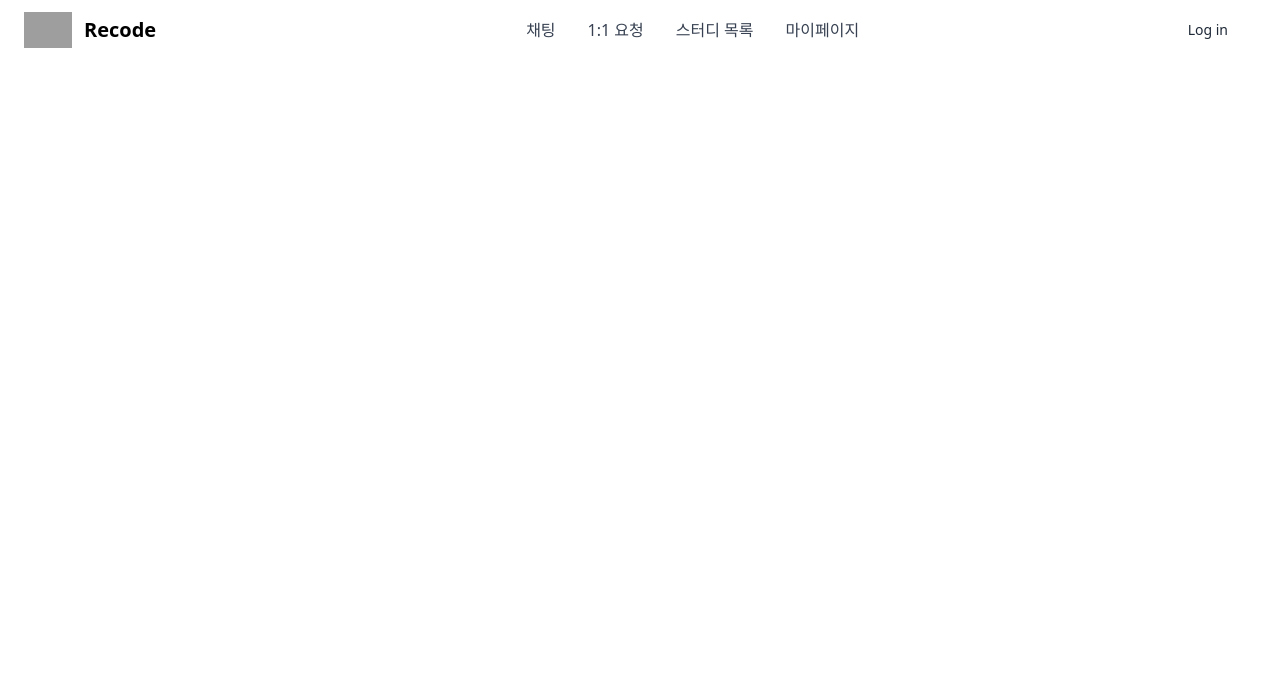
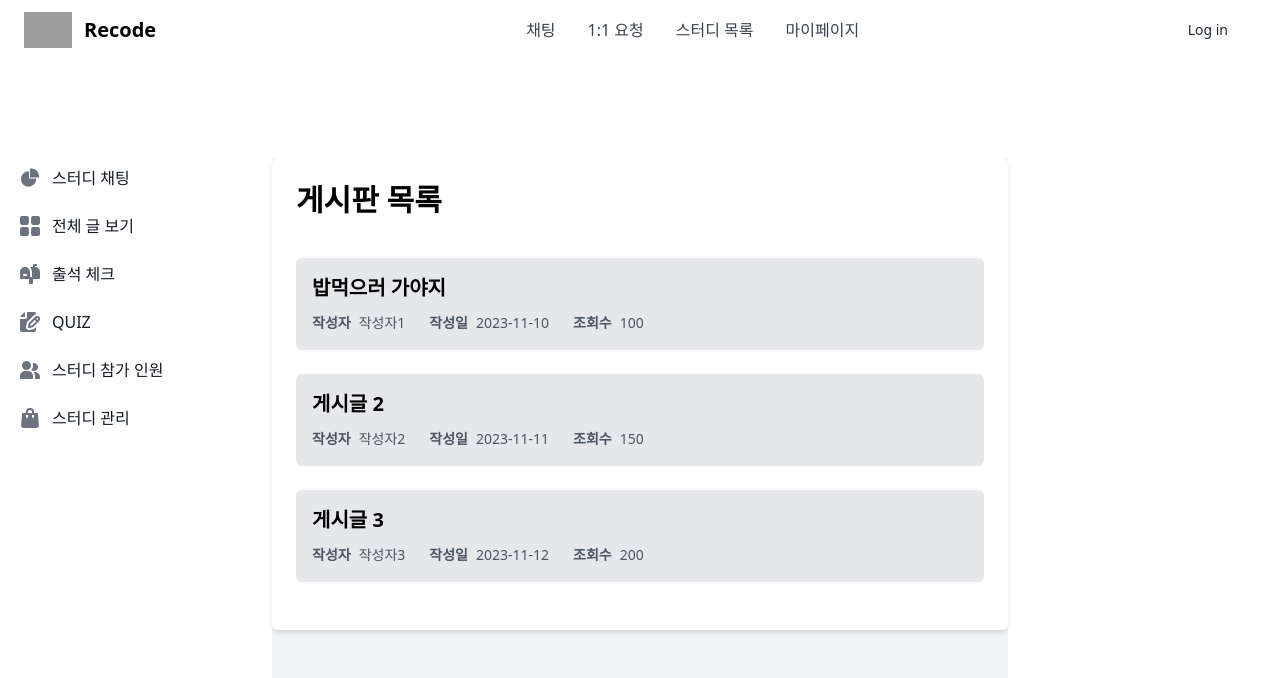
Before and after one commit to bearkuang/test, a React (Create React App) app: page /studyroom/list in a window 1280 px wide. Shown: the top 678 px of the page. Built offline with nearby package versions, Linux system fonts and the light colour scheme; grey boxes are pictures that could not be loaded.

Commit message:
스터디룸 게시판 목록 미완성

```diff
--- a/src/App.js
+++ b/src/App.js
@@ -11,6 +11,7 @@ import TermsofService from './components/Client/TermsOfService';
 import StudyRoom_Detail from './components/StudyRoom/StudyRoom_Detail';
 import StudyRoom_Post from './components/StudyRoom/StudyRoom_Post';
 import StudyRoom_Attendance from './components/StudyRoom/StudyRoom_Attendance';
+import StudyRoom_List from './components/StudyRoom/StudyRoom_List';
 
 function App() {
   return (
@@ -22,12 +23,13 @@ function App() {
           <Route path="/mypage/myprofile" element={<Mypage_Myprofile />} />
           <Route path="/findId" element={<FindIdForm />} />
           <Route path="/findPassword" element={<FindPasswordForm />} />
-          <Route path="/changePassword" element={<ChangePasswordForm/>} />
-          <Route path="/termsofService" element={<TermsofService/>} />
+          <Route path="/changePassword" element={<ChangePasswordForm />} />
+          <Route path="/termsofService" element={<TermsofService />} />
           <Route path="/" element={<Main />} />
-          <Route path="/studyroom" element={<StudyRoom_Detail/>} />
-          <Route path="/studyroom/post" element={<StudyRoom_Post/>} />
-          <Route path="/studyroom/attendance" element={<StudyRoom_Attendance/>} />
+          <Route path="/studyroom" element={<StudyRoom_Detail />} />
+          <Route path="/studyroom/post" element={<StudyRoom_Post />} />
+          <Route path="/studyroom/attendance" element={<StudyRoom_Attendance />} />
+          <Route path="/studyroom/list" element={<StudyRoom_List />} />
         </Routes>
       </div>
     </Router>
--- /dev/null
+++ b/src/components/StudyRoom/StudyRoom_List.js
@@ -0,0 +1,53 @@
+import React, { useState, useEffect } from "react";
+import StudyRoom_Sidebar from "./StudyRoom_Sidebar";
+
+
+
+
+const StudyRoom_List = () => {
+
+    const posts = [
+        { id: 1, title: "밥먹으러 가야지", content: "게시글 내용 1", author: "작성자1", date: "2023-11-10", views: 100 },
+        { id: 2, title: "게시글 2", content: "게시글 내용 2", author: "작성자2", date: "2023-11-11", views: 150 },
+        { id: 3, title: "게시글 3", content: "게시글 내용 3", author: "작성자3", date: "2023-11-12", views: 200 },
+        // 추가적인 게시글 데이터 추가
+    ];
+
+    return (
+        <div>
+            <StudyRoom_Sidebar />
+            <div className="max-w-screen-md mx-auto p-4">
+                <div className="min-h-screen bg-gray-100">
+                    <div className="max-w-4xl mx-auto p-6 bg-white rounded-md shadow-md">
+                        <h2 className="text-3xl font-bold mb-10">게시판 목록</h2>
+                        <ul>
+                            {posts.map((post) => (
+                                <li key={post.id} className="mb-6 p-4 bg-gray-200 rounded-md">
+                                    <h3 className="text-xl font-semibold mb-2">{post.title}</h3>
+                                    <div className="flex flex-col sm:flex-row items-center text-gray-600">
+                                        <div>
+                                            <span className="text-sm mr-0 font-semibold">작성자</span>
+                                            <span className="text-sm p-2 pr-6">{post.author}</span>
+                                        </div>
+                                        <div>
+                                            <span className="text-sm mr-0 font-semibold">작성일</span>
+                                            <span className="text-sm p-2 pr-6">{post.date}</span>
+                                        </div>
+                                        <div>
+                                            <span className="text-sm mr-0 font-semibold">조회수</span>
+                                            <span className="text-sm p-2 pr-6">{post.views}</span>
+                                        </div>
+                                    </div>
+                                </li>
+                            ))}
+                        </ul>
+                    </div>
+                </div>
+            </div>
+        </div>
+    );
+}
+
+
+
+export default StudyRoom_List;
--- a/src/components/StudyRoom/StudyRoom_Post.js
+++ b/src/components/StudyRoom/StudyRoom_Post.js
@@ -7,7 +7,7 @@ const StudyRoom_Post = () => {
             <StudyRoom_Sidebar />
             <div className="max-w-screen-md mx-auto p-4">
                 <div className="bg-white dark:bg-gray-800 p-6 rounded-lg shadow-md flex flex-col">
-                    <label className="block text-lg font-semibold mb-2">게시글 작성</label>
+                    <label className="block text-xl font-semibold mb-8">게시글 작성</label>
 
 
                     {/* 카테고리 선택 */}
@@ -56,11 +56,11 @@ const StudyRoom_Post = () => {
                         ></textarea>
                     </div>
 
-                    {/* 게시 버튼 */}
+                    {/* 작성완료 버튼 */}
                     <button
-                        className="mt-0.5 px-6 py-2 w-auto ml-auto bg-blue-500 text-white rounded-md hover:bg-blue-600 focus:outline-none focus:bg-blue-600"
+                        className="mt-0.5 px-2.5 py-2 w-auto ml-auto bg-blue-500 text-white rounded-md hover:bg-blue-600 focus:outline-none focus:bg-blue-600"
                     >
-                        게시
+                        작성 완료
                     </button>
                 </div>
             </div>
```
